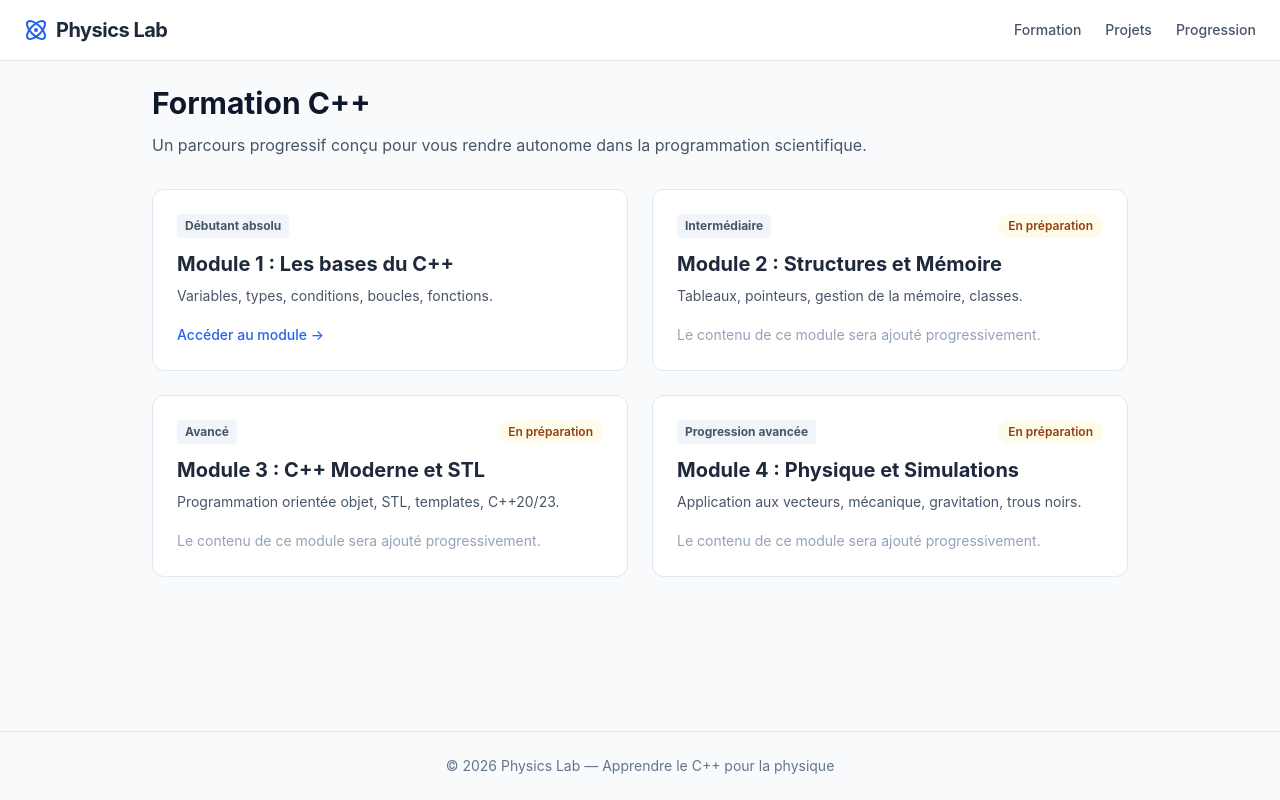
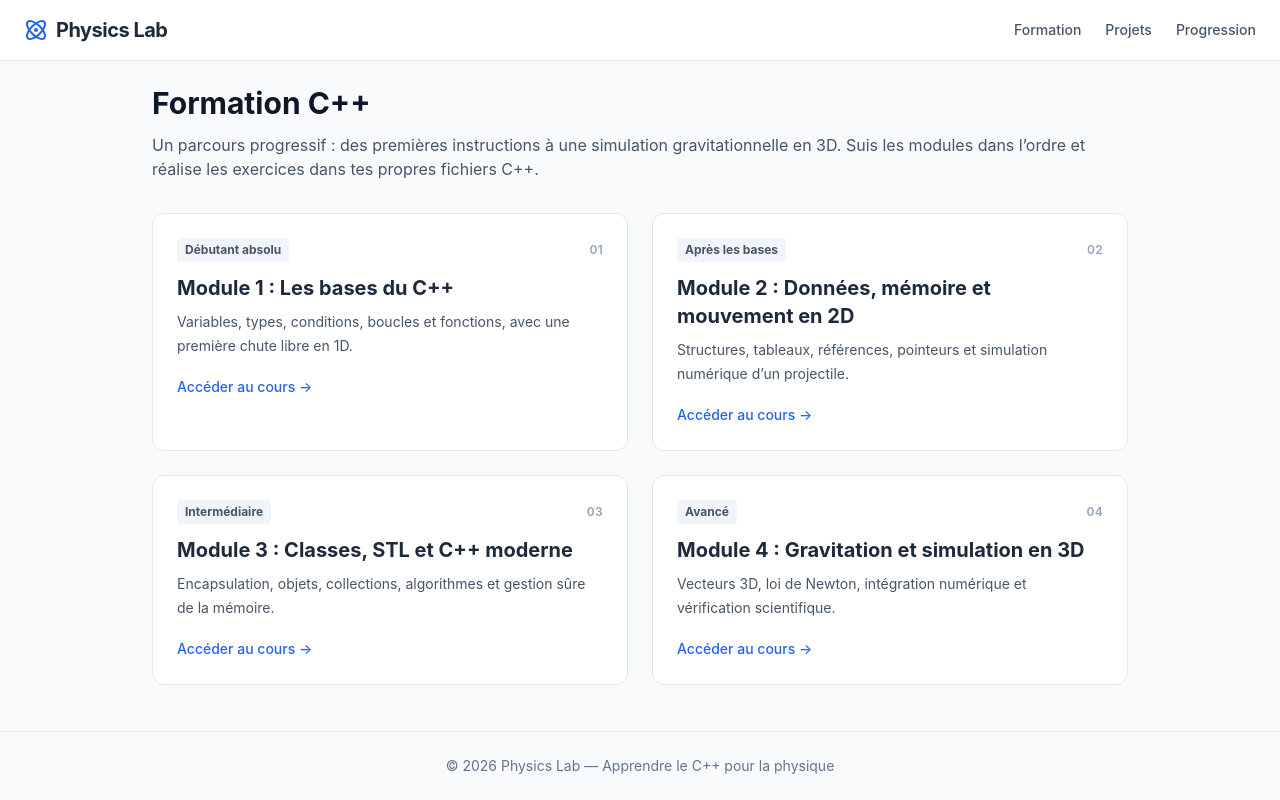
Before and after one commit to Majorana-1-9-3-8/physics-lab, a Next.js app: page /formation in a window 1280 px wide. Built offline with nearby package versions, Linux system fonts and the light colour scheme.

Commit message:
Update page.tsx

```diff
--- a/app/formation/page.tsx
+++ b/app/formation/page.tsx
@@ -3,28 +3,27 @@ import Link from "next/link";
 const modules = [
   {
     title: "Module 1 : Les bases du C++",
-    description: "Variables, types, conditions, boucles, fonctions.",
+    description: "Variables, types, conditions, boucles et fonctions, avec une première chute libre en 1D.",
     link: "/formation/module-1",
     level: "Débutant absolu",
-    available: true,
   },
   {
-    title: "Module 2 : Structures et Mémoire",
-    description: "Tableaux, pointeurs, gestion de la mémoire, classes.",
-    level: "Intermédiaire",
-    available: false,
+    title: "Module 2 : Données, mémoire et mouvement en 2D",
+    description: "Structures, tableaux, références, pointeurs et simulation numérique d’un projectile.",
+    link: "/formation/module-2",
+    level: "Après les bases",
   },
   {
-    title: "Module 3 : C++ Moderne et STL",
-    description: "Programmation orientée objet, STL, templates, C++20/23.",
-    level: "Avancé",
-    available: false,
+    title: "Module 3 : Classes, STL et C++ moderne",
+    description: "Encapsulation, objets, collections, algorithmes et gestion sûre de la mémoire.",
+    link: "/formation/module-3",
+    level: "Intermédiaire",
   },
   {
-    title: "Module 4 : Physique et Simulations",
-    description: "Application aux vecteurs, mécanique, gravitation, trous noirs.",
-    level: "Progression avancée",
-    available: false,
+    title: "Module 4 : Gravitation et simulation en 3D",
+    description: "Vecteurs 3D, loi de Newton, intégration numérique et vérification scientifique.",
+    link: "/formation/module-4",
+    level: "Avancé",
   },
 ];
 
@@ -34,28 +33,23 @@ export default function FormationPage() {
       <div>
         <h1 className="text-3xl font-bold text-slate-900">Formation C++</h1>
         <p className="mt-3 text-slate-600">
-          Un parcours progressif conçu pour vous rendre autonome dans la programmation scientifique.
+          Un parcours progressif : des premières instructions à une simulation gravitationnelle en 3D.
+          Suis les modules dans l’ordre et réalise les exercices dans tes propres fichiers C++.
         </p>
       </div>
 
       <div className="grid gap-6 md:grid-cols-2">
-        {modules.map((module) => (
+        {modules.map((module, index) => (
           <div key={module.title} className="rounded-xl border border-slate-200 bg-white p-6 transition hover:shadow-md">
-            <div className="mb-3 flex items-start justify-between gap-3">
+            <div className="mb-3 flex items-center justify-between gap-3">
               <span className="rounded bg-slate-100 px-2 py-1 text-xs font-bold text-slate-600">{module.level}</span>
-              {!module.available && (
-                <span className="rounded-full bg-amber-50 px-2.5 py-1 text-xs font-semibold text-amber-800">En préparation</span>
-              )}
+              <span className="text-xs font-semibold tracking-wide text-slate-400">0{index + 1}</span>
             </div>
             <h2 className="mb-2 text-xl font-bold">{module.title}</h2>
-            <p className="mb-4 text-sm text-slate-600">{module.description}</p>
-            {module.available && module.link ? (
-              <Link href={module.link} className="text-sm font-medium text-physics-primary hover:underline">
-                Accéder au module →
-              </Link>
-            ) : (
-              <span className="text-sm text-slate-400">Le contenu de ce module sera ajouté progressivement.</span>
-            )}
+            <p className="mb-4 text-sm leading-6 text-slate-600">{module.description}</p>
+            <Link href={module.link} className="text-sm font-medium text-physics-primary hover:underline">
+              Accéder au cours →
+            </Link>
           </div>
         ))}
       </div>
```
